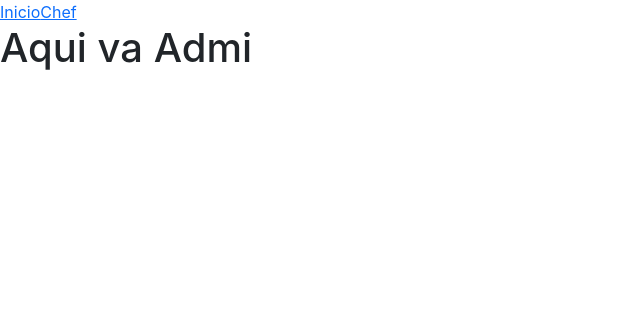
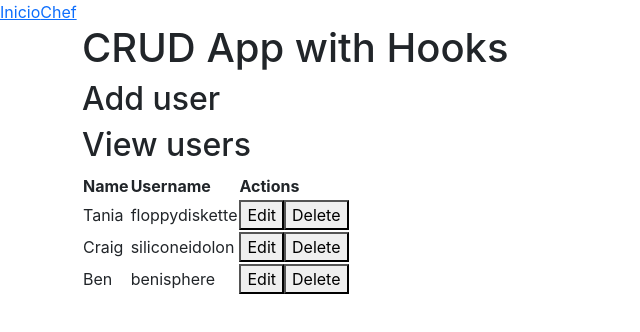
Before and after one commit to Laboratoria/LIM015-burger-queen-api-client, a React (Create React App) app: page /admi in a window 1280 px wide. Shown: the top 332 px of the page, without its empty margins (0-640 px from the left). Built offline with nearby package versions, Linux system fonts and the light colour scheme.

Commit message:
pruebas admi

```diff
--- a/package.json
+++ b/package.json
@@ -10,6 +10,7 @@
     "react-dom": "^17.0.2",
     "react-router-dom": "^5.3.0",
     "react-scripts": "4.0.3",
+    "uuid": "^8.3.2",
     "web-vitals": "^1.1.2"
   },
   "scripts": {
--- a/src/App.js
+++ b/src/App.js
@@ -13,6 +13,7 @@ import Chef from './components/Chef';
 import Orders from './components/Orders';
 import Admi from './components/Admi';
 import Waiter from './components/Waiter';
+
 
 
 
@@ -61,4 +62,5 @@ function App() {
   );
 }
 
+
 export default App;
--- a/src/components/Admi.jsx
+++ b/src/components/Admi.jsx
@@ -1,6 +1,76 @@
-const Admi = () => {
+import React, { useState } from 'react';
+
+const PAdmi = (props) => {
+
+    console.log(props.lerolero);
+
     return (
-        <h1>Aqui va Admi </h1>
+
+        <table>
+
+    <thead>
+      <tr>
+        <th>Name</th>
+        <th>Username</th>
+        <th>Actions</th>
+      </tr>
+    </thead>
+    <tbody>
+        {
+            props.lerolero.length>0?
+            props.lerolero.map( (user) => (
+            <tr key={user.id}>
+                <td> {user.name}</td>
+                <td>{user.username}</td>
+                <td>
+                <button className="button muted-button">Edit</button>
+                <button className="button muted-button">Delete</button>
+                </td>
+            </tr>
+
+            ) ):
+
+           (
+            <tr>
+                <td colSpan={3}> No USERS</td>
+            </tr>
+           )
+
+        }
+
+    </tbody>
+  </table>
+
     )
 }
-export default Admi;
+
+
+const Admi = () => {
+
+    const usersData = [
+        { id: 1, name: 'Tania', username: 'floppydiskette' },
+        { id: 2, name: 'Craig', username: 'siliconeidolon' },
+        { id: 3, name: 'Ben', username: 'benisphere' },
+      ]
+
+      const [users, setUsers] = useState( usersData);
+
+
+    return (
+      <div className="container">
+        <h1>CRUD App with Hooks</h1>
+        <div className="flex-row">
+          <div className="flex-large">
+            <h2>Add user</h2>
+          </div>
+          <div className="flex-large">
+            <h2>View users</h2>
+            <PAdmi lerolero={users} />
+          </div>
+        </div>
+      </div>
+    )
+  }
+
+
+  export default Admi;
```
Also changed, not shown: 1 other file (tests, documents, lock files or other folders).
